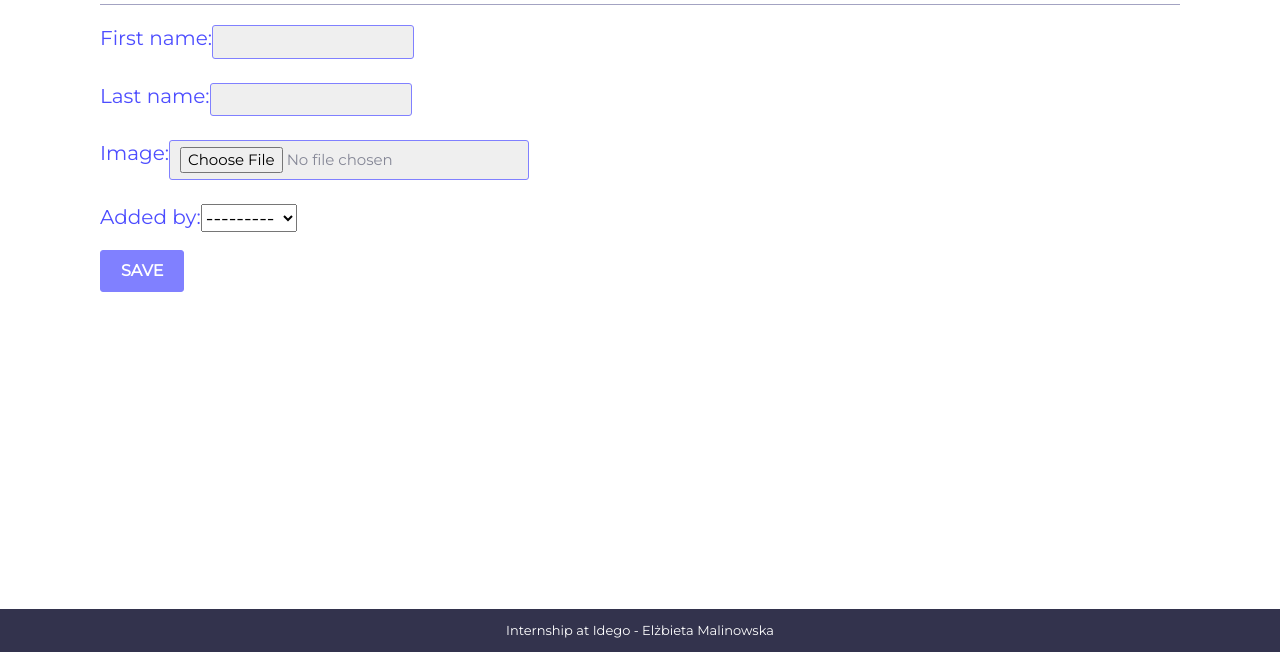
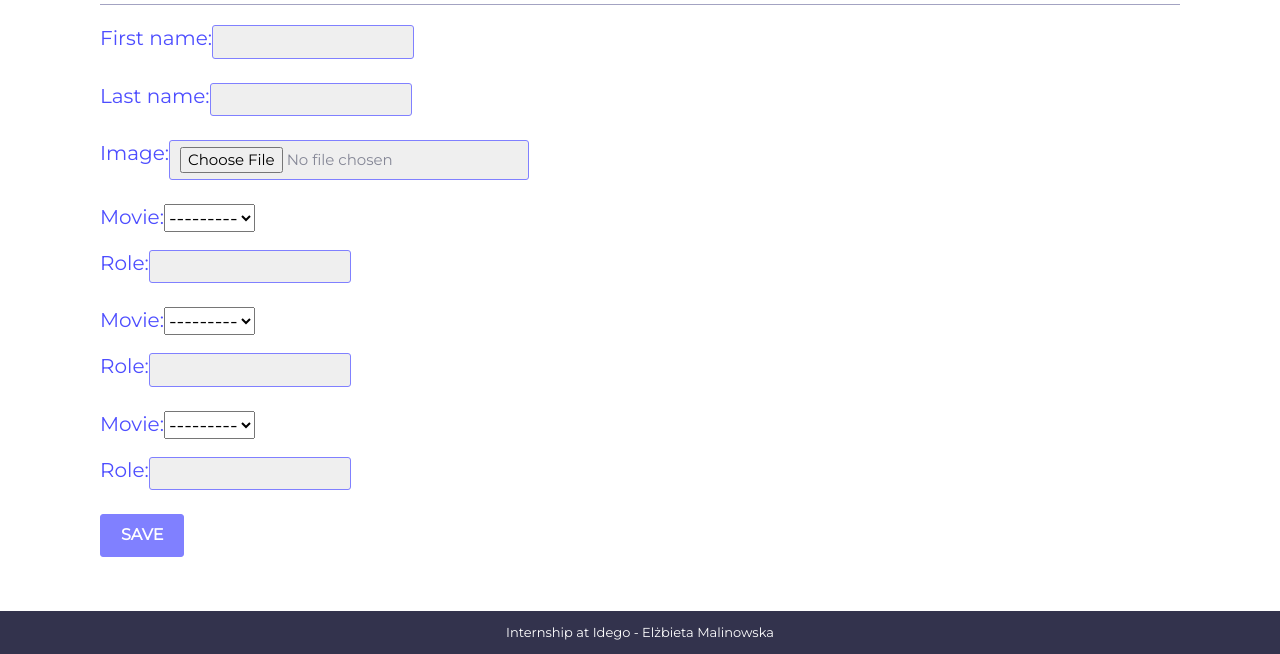
Before and after one commit to elzbietamal95/movies_app, a Django app: page /actors/actor-add/ in a window 1280 px wide. Shown: the part 148-802 px from the top of the page. Run offline with Django 3.2, Linux system fonts and the light colour scheme; the visitor is signed in with stand-in values (Sample User, id 1); data comes from the database, SQL or seed files in the repository; data that the repository does not hold is empty; parts of the project's set-up code (start-up, migrations or seed data) failed here and were passed over; some libraries are stand-ins or nearby versions.

Commit message:
Role as inline formset to actor create view added

```diff
--- a/movies/admin.py
+++ b/movies/admin.py
@@ -18,6 +18,7 @@ class ActorAdmin(admin.ModelAdmin):
     inlines = [RoleInLine]
 
 
+admin.site.register(Role)
 admin.site.register(Director)
 admin.site.register(Actor, ActorAdmin)
 admin.site.register(Movie, MovieAdmin)
--- a/movies/forms.py
+++ b/movies/forms.py
@@ -1,5 +1,5 @@
 from django import forms
-from movies.models import Movie, Actor
+from movies.models import Movie, Actor, Role
 
 
 class MovieCreateForm(forms.ModelForm):
@@ -17,7 +17,25 @@ class MovieEditForm(forms.ModelForm):
 class ActorCreateForm(forms.ModelForm):
     class Meta:
         model = Actor
-        fields = '__all__'
+        fields = ('first_name', 'last_name', 'image')
+
+
+class RoleCreateForm(forms.ModelForm):
+    movie = forms.ModelChoiceField(queryset=Movie.objects.all(), widget=forms.Select)
+
+    class Meta:
+        model = Role
+        fields = ('movie', 'role')
+
+
+RoleFormSet = forms.inlineformset_factory(
+    parent_model=Actor,
+    model=Role,
+    form=RoleCreateForm,
+    extra=3,
+    can_delete=False,
+
+)
 
 
 class ActorEditForm(forms.ModelForm):
--- a/movies/templates/movies/actor_add.html
+++ b/movies/templates/movies/actor_add.html
@@ -6,8 +6,14 @@
     <h1>Add new actor</h1>
     <div class="actor-add">
         <form action="{% url 'movies:actor-add' %}" method="post" enctype="multipart/form-data">
+            {% csrf_token %}
             {{ form.as_p}}
-            {% csrf_token %}
+            <hr>
+            {{ role_formset.management_form }}
+            {% for form in role_formset.forms %}
+                {{ form.as_p }}
+                <hr>
+            {% endfor %}
             <p><input type="submit" value="SAVE"></p>
         </form>
     </div>
--- a/movies/views.py
+++ b/movies/views.py
@@ -9,7 +9,7 @@ from movies.utils import get_unique_slug
 from .models import Movie, Actor
 from django.views.generic import ListView, CreateView, DetailView, UpdateView
 from django.views.generic.edit import DeleteView
-from movies.forms import MovieCreateForm, MovieEditForm, ActorCreateForm, ActorEditForm
+from movies.forms import MovieCreateForm, MovieEditForm, ActorEditForm, RoleFormSet, ActorCreateForm
 
 
 class MovieList(ListView):
@@ -91,15 +91,45 @@ class ActorCreate(CreateView):
     form_class = ActorCreateForm
     template_name = 'movies/actor_add.html'
 
-    @method_decorator(login_required)
-    def dispatch(self, *args, **kwargs):
-        return super().dispatch(*args, **kwargs)
+    def post(self, request, *args, **kwargs):
+        formset = RoleFormSet(self.request.POST)
+        form = self.get_form()
+        if form.is_valid() and formset.is_valid():
+            return self.form_valid(form, formset)
+        else:
+            return self.form_invalid(form, formset)
 
-    def form_valid(self, form):
+    def form_valid(self, form, formset):
         form.instance.added_by = self.request.user
         actor = form.save()
+        formset.instance = actor
+        formset.save()
         messages.success(self.request, 'The actor "' + str(actor) + '" was added successfully!')
         return redirect('movies:actor-list')
+
+    def form_invalid(self, form, formset):
+        return self.render_to_response(self.get_context_data(form=form, formset=formset))
+
+    def get_context_data(self, **kwargs):
+        context = super().get_context_data(**kwargs)
+        context['role_formset'] = RoleFormSet()
+        return context
+
+
+# class ActorCreate(CreateView):
+#     model = Actor
+#     fields = ['first_name', 'last_name', 'image']
+#     template_name = 'movies/actor_add.html'
+#
+#     @method_decorator(login_required)
+#     def dispatch(self, *args, **kwargs):
+#         return super().dispatch(*args, **kwargs)
+#
+#     def form_valid(self, form):
+#         form.instance.added_by = self.request.user
+#         actor = form.save()
+#         messages.success(self.request, 'The actor "' + str(actor) + '" was added successfully!')
+#         return redirect('movies:actor-list')
 
 
 class ActorDetail(DetailView):
```
